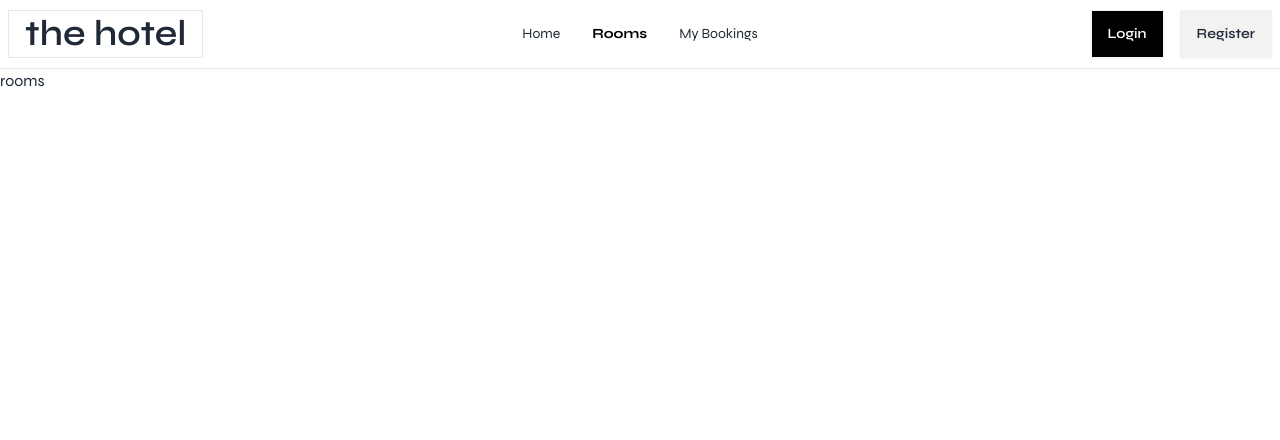
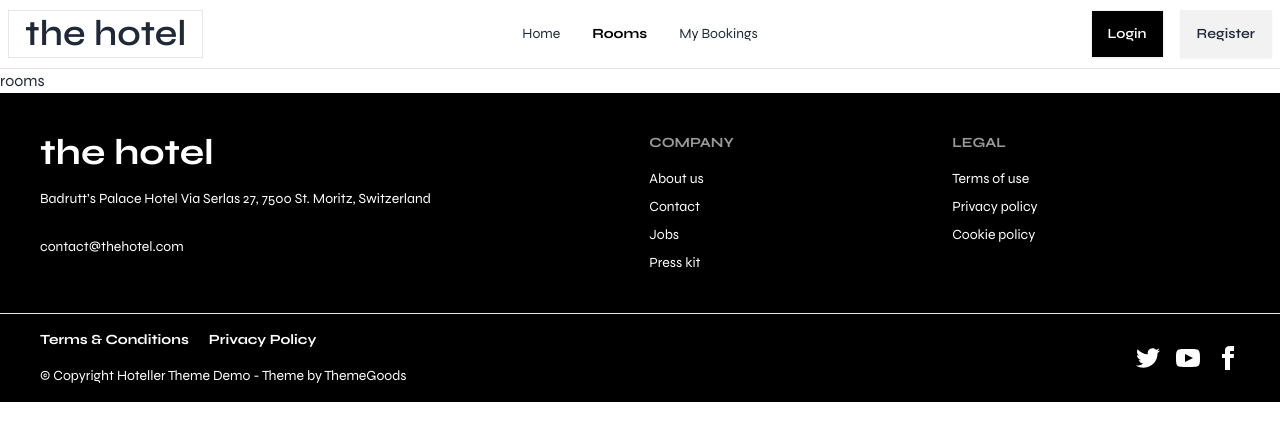
Before and after one commit to shahedul-alam/the-hotel-client, a React (Vite) app: page /rooms in a window 1280 px wide. Shown: the top 440 px of the page. Built offline with nearby package versions, Linux system fonts and the light colour scheme.

Commit message:
footer section added

```diff
--- a/src/components/homepage/Newsletter.jsx
+++ b/src/components/homepage/Newsletter.jsx
@@ -2,7 +2,7 @@
 
 const Newsletter = () => {
   return (
-    <section className="border-y border-base-300">
+    <section className="border-t border-base-300">
       <div className="flex flex-col items-center pt-[70px] px-5 pb-10 max-w-lg mx-auto">
         <img src={passportIcon} className="h-32 mb-8" />
         <h2 className="text-2xl font-semibold text-black text-center mb-5">
--- a/src/components/shared/Footer.jsx
+++ b/src/components/shared/Footer.jsx
@@ -1,10 +1,81 @@
-import React from 'react';
+import { Link } from "react-router";
 
 const Footer = () => {
   return (
-    <div>
-
-    </div>
+    <section>
+      <footer className="footer bg-black text-base-content p-10">
+        <div>
+          <p className="text-2xl text-white font-bold md:text-4xl">the hotel</p>
+          <p className="text-white py-2">
+            Badrutt’s Palace Hotel Via Serlas 27, 7500 St. Moritz, Switzerland
+          </p>
+          <p className="text-white mt-3">contact@thehotel.com</p>
+        </div>
+        <nav>
+          <h6 className="footer-title text-base-100">Company</h6>
+          <Link className="link link-hover text-white">About us</Link>
+          <Link className="link link-hover text-white">Contact</Link>
+          <Link className="link link-hover text-white">Jobs</Link>
+          <Link className="link link-hover text-white">Press kit</Link>
+        </nav>
+        <nav>
+          <h6 className="footer-title text-base-100">Legal</h6>
+          <Link className="link link-hover text-white">Terms of use</Link>
+          <Link className="link link-hover text-white">Privacy policy</Link>
+          <Link className="link link-hover text-white">Cookie policy</Link>
+        </nav>
+      </footer>
+      <footer className="footer bg-black text-base-content border-base-300 border-t px-10 py-4">
+        <aside className="grid-flow-col items-center">
+          <div>
+            <div className="flex gap-5">
+              <p className="text-white font-bold">Terms & Conditions</p>
+              <p className="text-white font-bold">Privacy Policy</p>
+            </div>
+            <p className="text-base-100 mt-4">
+              © Copyright Hoteller Theme Demo - Theme by ThemeGoods
+            </p>
+          </div>
+        </aside>
+        <nav className="md:place-self-center md:justify-self-end">
+          <div className="grid grid-flow-col gap-4">
+            <a>
+              <svg
+                xmlns="http://www.w3.org/2000/svg"
+                width="24"
+                height="24"
+                viewBox="0 0 24 24"
+                className="fill-current text-white"
+              >
+                <path d="M24 4.557c-.883.392-1.832.656-2.828.775 1.017-.609 1.798-1.574 2.165-2.724-.951.564-2.005.974-3.127 1.195-.897-.957-2.178-1.555-3.594-1.555-3.179 0-5.515 2.966-4.797 6.045-4.091-.205-7.719-2.165-10.148-5.144-1.29 2.213-.669 5.108 1.523 6.574-.806-.026-1.566-.247-2.229-.616-.054 2.281 1.581 4.415 3.949 4.89-.693.188-1.452.232-2.224.084.626 1.956 2.444 3.379 4.6 3.419-2.07 1.623-4.678 2.348-7.29 2.04 2.179 1.397 4.768 2.212 7.548 2.212 9.142 0 14.307-7.721 13.995-14.646.962-.695 1.797-1.562 2.457-2.549z"></path>
+              </svg>
+            </a>
+            <a>
+              <svg
+                xmlns="http://www.w3.org/2000/svg"
+                width="24"
+                height="24"
+                viewBox="0 0 24 24"
+                className="fill-current text-white"
+              >
+                <path d="M19.615 3.184c-3.604-.246-11.631-.245-15.23 0-3.897.266-4.356 2.62-4.385 8.816.029 6.185.484 8.549 4.385 8.816 3.6.245 11.626.246 15.23 0 3.897-.266 4.356-2.62 4.385-8.816-.029-6.185-.484-8.549-4.385-8.816zm-10.615 12.816v-8l8 3.993-8 4.007z"></path>
+              </svg>
+            </a>
+            <a>
+              <svg
+                xmlns="http://www.w3.org/2000/svg"
+                width="24"
+                height="24"
+                viewBox="0 0 24 24"
+                className="fill-current text-white"
+              >
+                <path d="M9 8h-3v4h3v12h5v-12h3.642l.358-4h-4v-1.667c0-.955.192-1.333 1.115-1.333h2.885v-5h-3.808c-3.596 0-5.192 1.583-5.192 4.615v3.385z"></path>
+              </svg>
+            </a>
+          </div>
+        </nav>
+      </footer>
+    </section>
   );
 };
 
--- a/src/layouts/MainLayout.jsx
+++ b/src/layouts/MainLayout.jsx
@@ -1,11 +1,13 @@
 import { Outlet } from "react-router";
 import Navbar from "../components/shared/Navbar";
+import Footer from "../components/shared/Footer";
 
 const MainLayout = () => {
   return (
     <div className="font-syne">
       <Navbar />
       <Outlet />
+      <Footer />
     </div>
   );
 };
```
